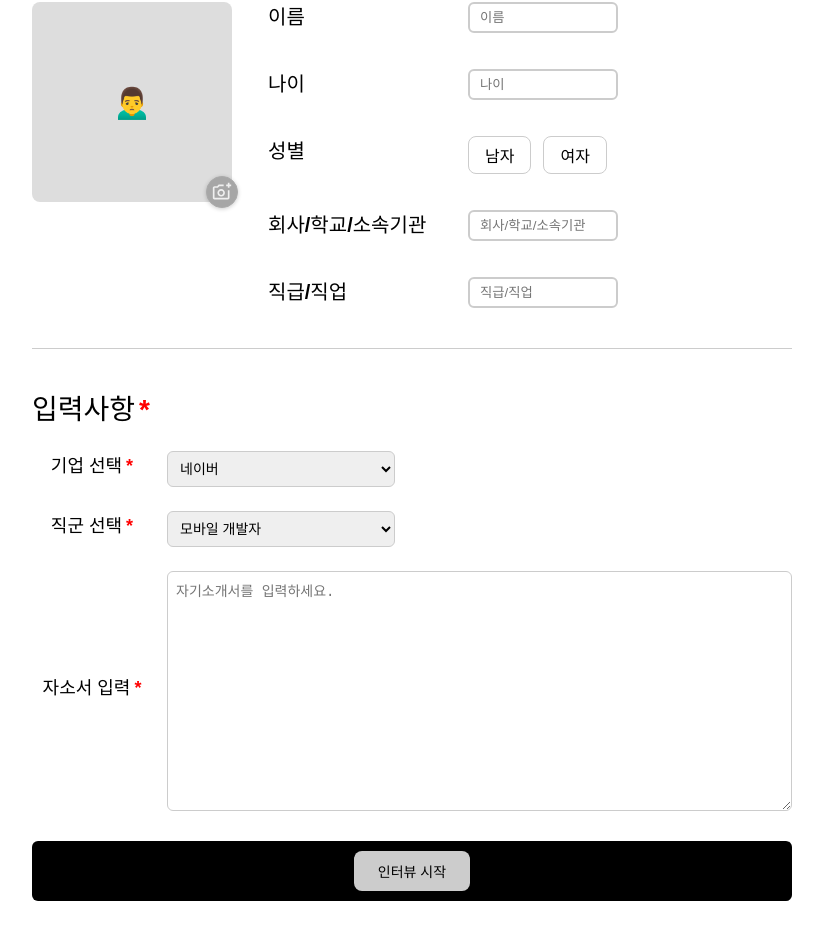
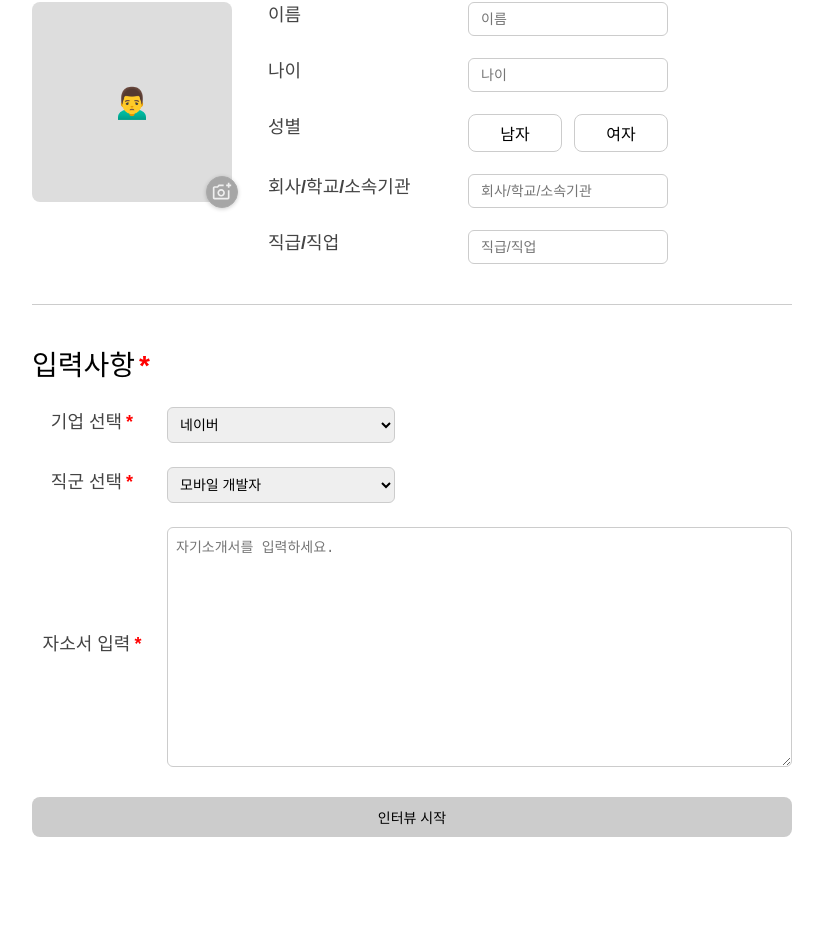
Before and after one commit to knupp7/react-ai-interview, a React (Vite) app in the folder vite-project/: page /interview in a window 1280 px wide. Shown: the part 160-1100 px from the top of the page, without its empty margins (228-1051 px from the left). After the commit the page ends 1057 px from the top, so only its background shows below. Built offline with nearby package versions, Linux system fonts and the light colour scheme.

Commit message:
[Design] Mod Intrview Layout
Interview 페이지 레이아웃 변경
submit-btn css 충돌 수정

```diff
--- a/vite-project/src/pages/Interview.jsx
+++ b/vite-project/src/pages/Interview.jsx
@@ -99,7 +99,7 @@ export default function Interview() {
         resume={resume} setResume={setResume}
         errors={errors} />
 
-      <div className="submit-btn">
+      <div className="interviewStart-btn">
         <button onClick={handleSubmit}>{INTERVIEW_LABELS.submit}</button>
       </div>
     </div>
--- a/vite-project/src/styles/Interview.css
+++ b/vite-project/src/styles/Interview.css
@@ -22,6 +22,12 @@ hr {
     margin: 60px auto;
     margin-top: 100px;
     padding: 0 20px;
+}
+
+.interview-container label {
+    font-size: 18px;
+    color: #444;
+    font-weight: bold;
 }
 
 .section-title {
@@ -98,21 +104,17 @@ hr {
 .form-grid {
     display: grid;
     grid-template-columns: 180px 1fr;
-    gap: 16px 20px;
-    row-gap: 36px;
+    gap: 20px;
+    row-gap: 22px;
     flex-grow: 1;
 }
 
-.form-grid label {
-    font-size: 20px;
-    font-weight: bold;
-}
-
 .form-grid input {
-    padding: 6px 10px;
-    border: 2px solid #ccc;
-    width: 150px;
+    padding: 8px 12px;
+    border: 1px solid #ccc;
+    width: 200px;
     border-radius: 6px;
+    font-size: 14px;
 }
 
 .gender-select {
@@ -121,6 +123,7 @@ hr {
 }
 
 .gender-btn {
+    width: 94px;
     padding: 6px 16px;
     border: 1px solid #ccc;
     background-color: white;
@@ -163,21 +166,24 @@ textarea {
     resize: vertical;
 }
 
-.submit-btn {
+.interviewStart-btn {
     text-align: center;
     margin-top: 30px;
+    padding: 0;
+    background-color: white;
 }
 
-.submit-btn button {
+.interviewStart-btn>button {
     background-color: #ccc;
     color: black;
     padding: 10px 24px;
+    width: 100%;
     border: none;
     font-size: 14px;
     cursor: pointer;
 }
 
-.submit-btn button:hover {
+.interviewStart-btn>button:hover {
     background-color: black;
     color: white;
 }
```
